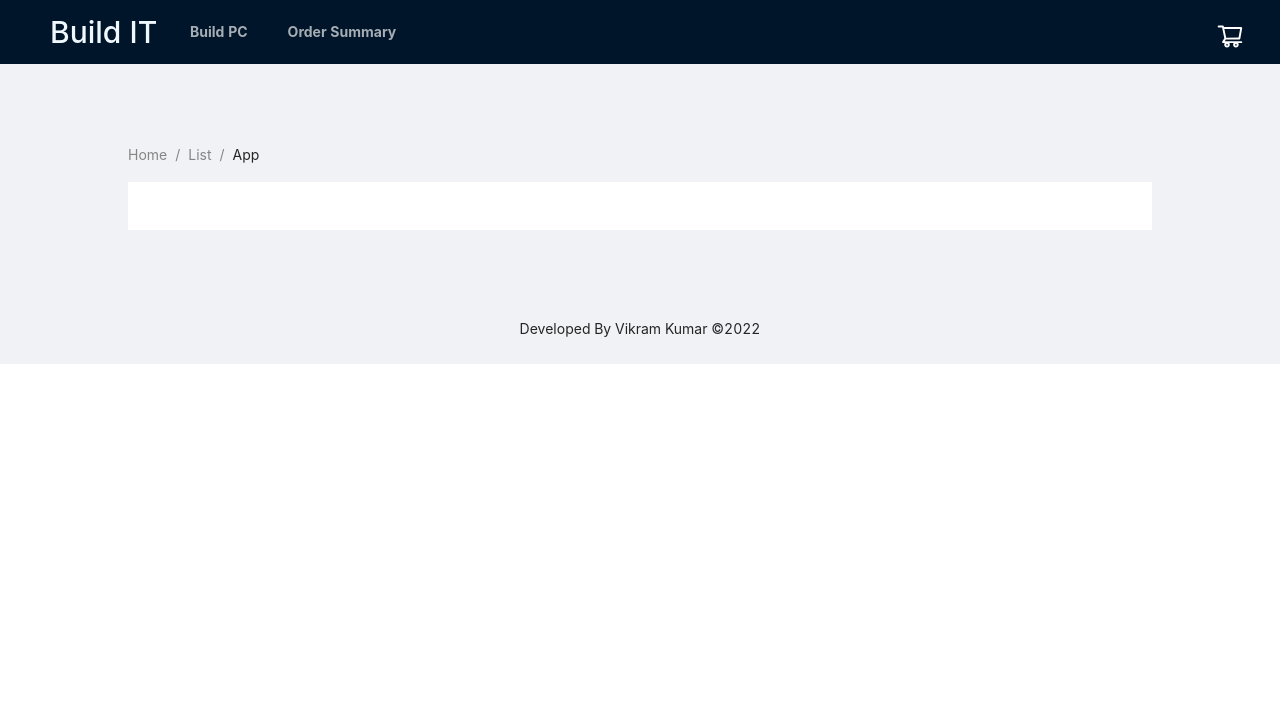
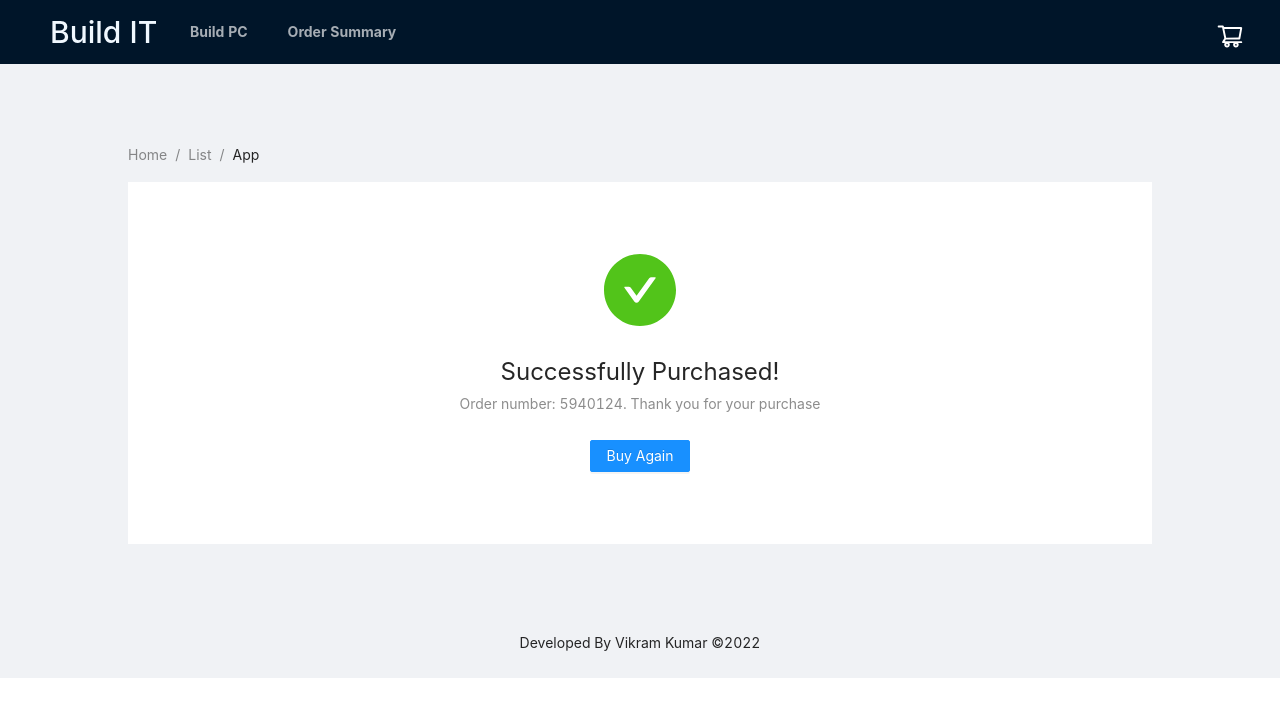
Before and after one commit to Brutalvik/buildmypc, a React (Create React App) app: page /order in a window 1280 px wide. Shown: the top 716 px of the page. Built offline with nearby package versions, Linux system fonts and the light colour scheme; no server answers; the HTML template or start-up script is replaced by a standard one.

Commit message:
Added order summary page

```diff
--- a/package.json
+++ b/package.json
@@ -22,6 +22,7 @@
     "react-scripts": "5.0.1",
     "redux-thunk": "^2.4.1",
     "typescript": "^4.7.3",
+    "uuid": "^8.3.2",
     "web-vitals": "^2.1.4"
   },
   "scripts": {
--- a/src/App.tsx
+++ b/src/App.tsx
@@ -2,15 +2,20 @@ import React, { useEffect, useState } from 'react';
 import { Layout, notification } from 'antd';
 import { useAppDispatch, useAppSelector } from './app/hooks';
 import { fetchCpuData } from './features/thunks/parts';
+import { genericActions } from './features/parts/genericSlice';
+//Components
 import Header from './components/Header';
 import Footer from './components/Footer';
+import Home from './components/Home';
+import Order from './components/Order';
+import Cart from './components/Cart';
 import Breadcrumbs from './components/Breadcrumbs';
+//Interfaces
+import { CartInterface } from './models/model';
+//React Router DOM - 6
+import { BrowserRouter as Router, Routes, Route } from 'react-router-dom';
+//CSS
 import './App.css';
-import Home from './components/Home';
-import { BrowserRouter as Router, Routes, Route } from 'react-router-dom';
-import Cart from './components/Cart';
-import { genericActions } from './features/parts/genericSlice';
-import { CartInterface } from './models/model';
 
 export const dbkey = process.env.REACT_APP_DB_SECRET ?? '';
 const { Content } = Layout;
@@ -139,6 +144,7 @@ const App: React.FC = () => {
                   />
                 }
               />
+              <Route path='/order' element={<Order />} />
             </Routes>
             <Cart
               visible={visible}
--- /dev/null
+++ b/src/components/Order.tsx
@@ -0,0 +1,30 @@
+import { Button, Result } from 'antd';
+import React, { useEffect, useState } from 'react';
+
+const Order: React.FC = () => {
+  const [orderNumber, setOrderNumber] = useState<number>(0);
+
+  const generateOrderNumber = (max: number, min: number) => {
+    return Math.floor(Math.random() * (max - min + 1)) + min;
+  };
+
+  useEffect(() => {
+    const order = generateOrderNumber(10000000, 1000000);
+    setOrderNumber(order);
+  }, []);
+
+  return (
+    <Result
+      status='success'
+      title='Successfully Purchased!'
+      subTitle={`Order number: ${orderNumber}. Thank you for your purchase`}
+      extra={[
+        <Button type='primary' key='console'>
+          Buy Again
+        </Button>,
+      ]}
+    />
+  );
+};
+
+export default Order;
--- a/src/models/model.ts
+++ b/src/models/model.ts
@@ -1,9 +1,9 @@
 export interface CartInterface {
   id: string;
   name: string;
-  brand: string;
-  clock: string;
-  socket: string;
+  brand?: string;
+  clock?: string;
+  socket?: string;
   price: string;
   quantity?: number;
 }
```
Also changed, not shown: 1 other file (tests, documents, lock files or other folders).
